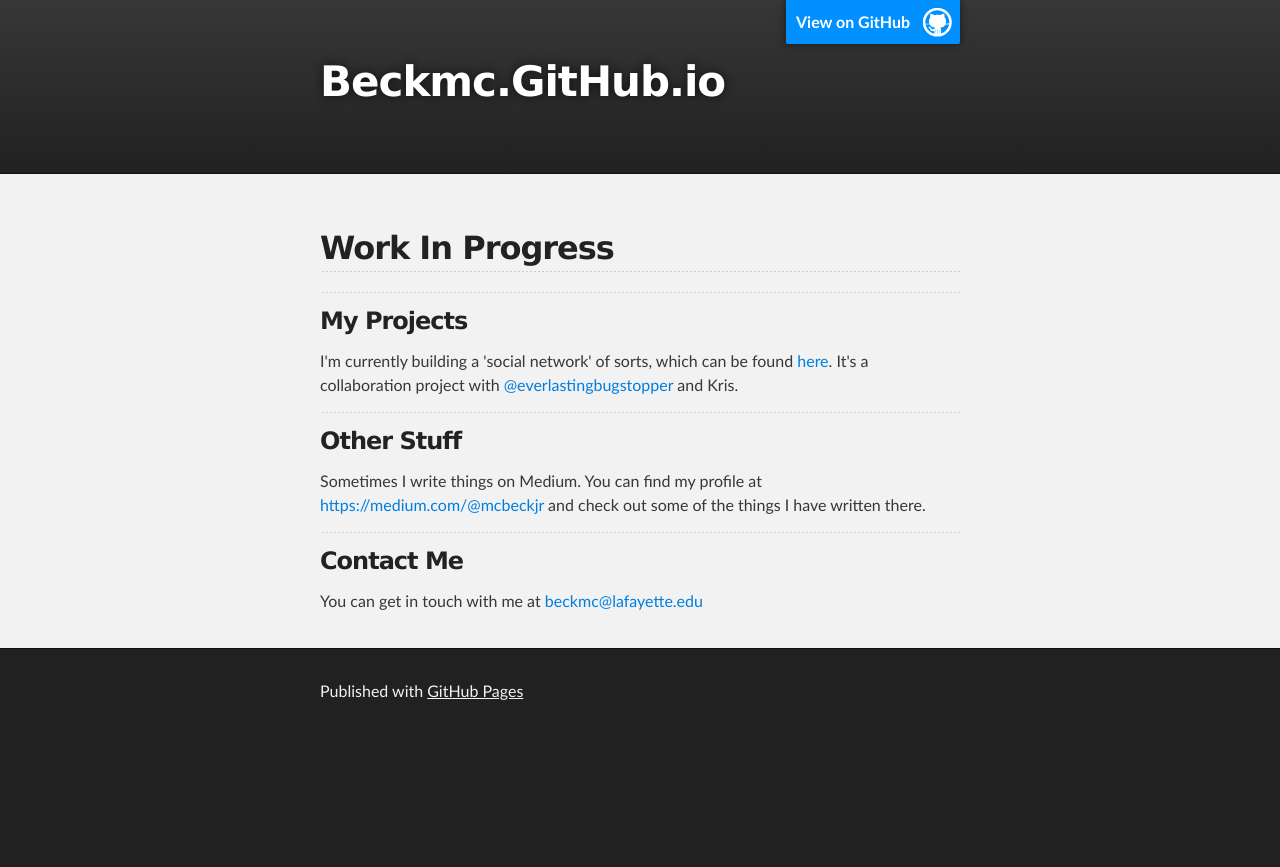
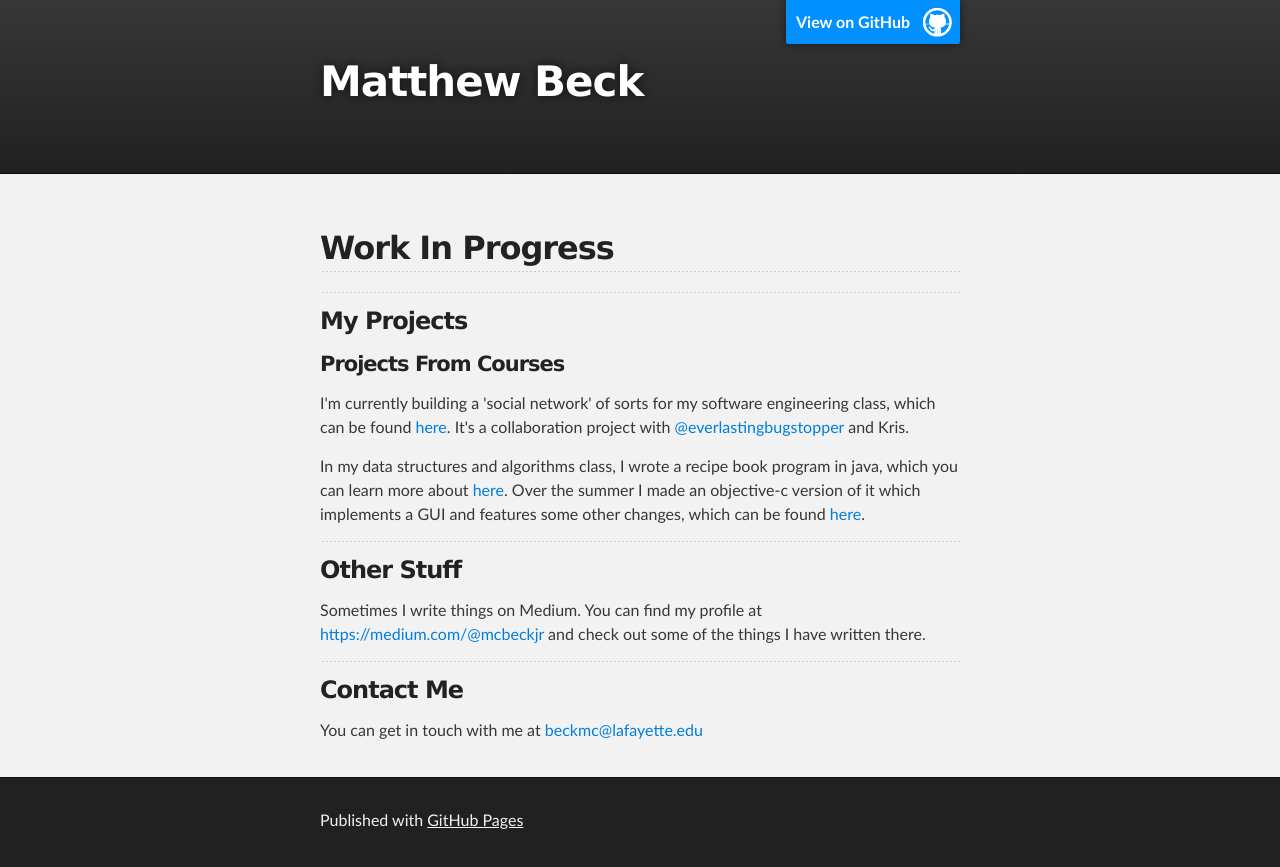
Before and after one commit to beckmc/beckmc.github.io, a plain HTML site: page index.html in a window 1280 px wide. Before the commit the page ends 800 px from the top, so only its background shows below. Drawn offline with Linux system fonts and the light colour scheme.

Commit message:
Replace master branch with page content via GitHub

```diff
--- a/index.html
+++ b/index.html
@@ -4,11 +4,11 @@
   <head>
     <meta charset='utf-8'>
     <meta http-equiv="X-UA-Compatible" content="chrome=1">
-    <meta name="description" content="Beckmc.GitHub.io : ">
+    <meta name="description" content="Matthew Beck : ">
 
     <link rel="stylesheet" type="text/css" media="screen" href="stylesheets/stylesheet.css">
 
-    <title>Beckmc.GitHub.io</title>
+    <title>Matthew Beck</title>
   </head>
 
   <body>
@@ -18,7 +18,7 @@
         <header class="inner">
           <a id="forkme_banner" href="https://github.com/beckmc">View on GitHub</a>
 
-          <h1 id="project_title">Beckmc.GitHub.io</h1>
+          <h1 id="project_title">Matthew Beck</h1>
           <h2 id="project_tagline"></h2>
 
         </header>
@@ -35,7 +35,12 @@
 <h3>
 <a id="my-projects" class="anchor" href="#my-projects" aria-hidden="true"><span aria-hidden="true" class="octicon octicon-link"></span></a>My Projects</h3>
 
-<p>I'm currently building a 'social network' of sorts, which can be found <a href="http://cs.lafayette.edu/%7Ecs205_2016_grp01/">here</a>. It's a collaboration project with <a href="https://github.com/everlastingbugstopper" class="user-mention">@everlastingbugstopper</a> and Kris.</p>
+<h4>
+<a id="projects-from-courses" class="anchor" href="#projects-from-courses" aria-hidden="true"><span aria-hidden="true" class="octicon octicon-link"></span></a>Projects From Courses</h4>
+
+<p>I'm currently building a 'social network' of sorts for my software engineering class, which can be found <a href="http://cs.lafayette.edu/%7Ecs205_2016_grp01/">here</a>. It's a collaboration project with <a href="https://github.com/everlastingbugstopper" class="user-mention">@everlastingbugstopper</a> and Kris.</p>
+
+<p>In my data structures and algorithms class, I wrote a recipe book program in java, which you can learn more about <a href="https://github.com/beckmc/RecipeBook-CS150">here</a>. Over the summer I made an objective-c version of it which implements a GUI and features some other changes, which can be found <a href="https://github.com/beckmc/RecipeBook">here</a>.</p>
 
 <hr>
 
--- a/params.json
+++ b/params.json
@@ -1,6 +1,6 @@
 {
-  "name": "Beckmc.GitHub.io",
+  "name": "Matthew Beck",
   "tagline": "",
-  "body": "## Work In Progress\r\n***\r\n### My Projects\r\nI'm currently building a 'social network' of sorts, which can be found [here](http://cs.lafayette.edu/~cs205_2016_grp01/). It's a collaboration project with @everlastingbugstopper and Kris.\r\n***\r\n### Other Stuff\r\nSometimes I write things on Medium. You can find my profile at <https://medium.com/@mcbeckjr> and check out some of the things I have written there.\r\n***\r\n### Contact Me\r\nYou can get in touch with me at beckmc@lafayette.edu",
+  "body": "## Work In Progress\r\n***\r\n### My Projects\r\n#### Projects From Courses\r\nI'm currently building a 'social network' of sorts for my software engineering class, which can be found [here](http://cs.lafayette.edu/~cs205_2016_grp01/). It's a collaboration project with @everlastingbugstopper and Kris.\r\n\r\nIn my data structures and algorithms class, I wrote a recipe book program in java, which you can learn more about [here](https://github.com/beckmc/RecipeBook-CS150). Over the summer I made an objective-c version of it which implements a GUI and features some other changes, which can be found [here](https://github.com/beckmc/RecipeBook).\r\n***\r\n### Other Stuff\r\nSometimes I write things on Medium. You can find my profile at <https://medium.com/@mcbeckjr> and check out some of the things I have written there.\r\n***\r\n### Contact Me\r\nYou can get in touch with me at beckmc@lafayette.edu",
   "note": "Don't delete this file! It's used internally to help with page regeneration."
 }
```
